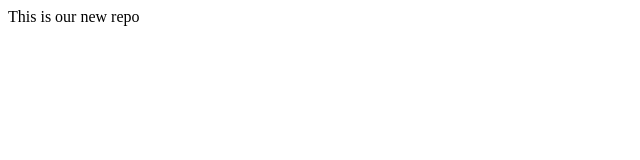
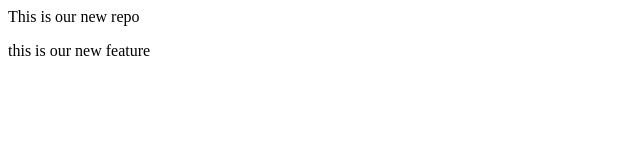
Before and after one commit to jyoshithaa-srinivasan/localrepo, a plain HTML site: page index.html in a window 1280 px wide. Shown: the whole page, without its empty margins (0-640 px from the left). Drawn offline with Linux system fonts and the light colour scheme.

Commit message:
add new feature

```diff
--- a/index.html
+++ b/index.html
@@ -1 +1,2 @@
 <p>This is our new repo</p>
+<p>this is our new feature</p>
```
